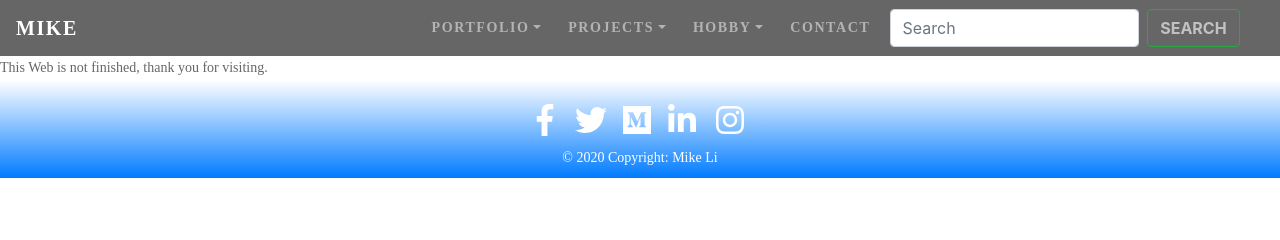
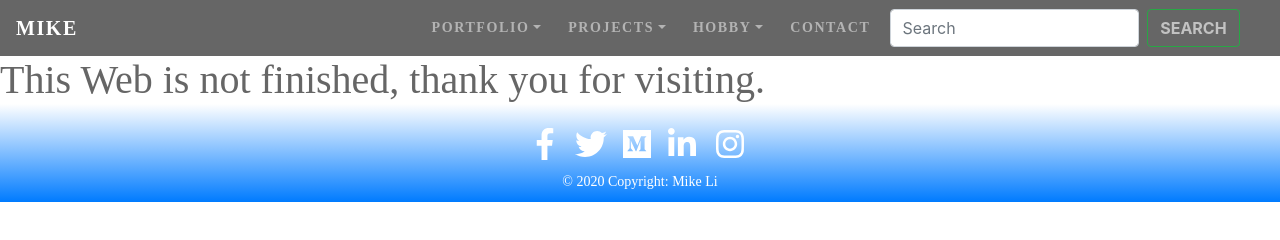
Before and after one commit to leoli2019/Bootstrap4, a website: page 404.html in a window 1280 px wide. Drawn offline with nearby package versions, Linux system fonts and the light colour scheme; a web font is replaced by a local one.

```diff
--- a/404.html
+++ b/404.html
@@ -114,7 +114,7 @@
         </div>
     </nav>
     <h1>
-        <a href="./index.html">This Web is not finished, thank you for visiting.
+        <a href="./index.html"><h1>This Web is not finished, thank you for visiting.</h1>
 
         </a>
     </h1>
```
